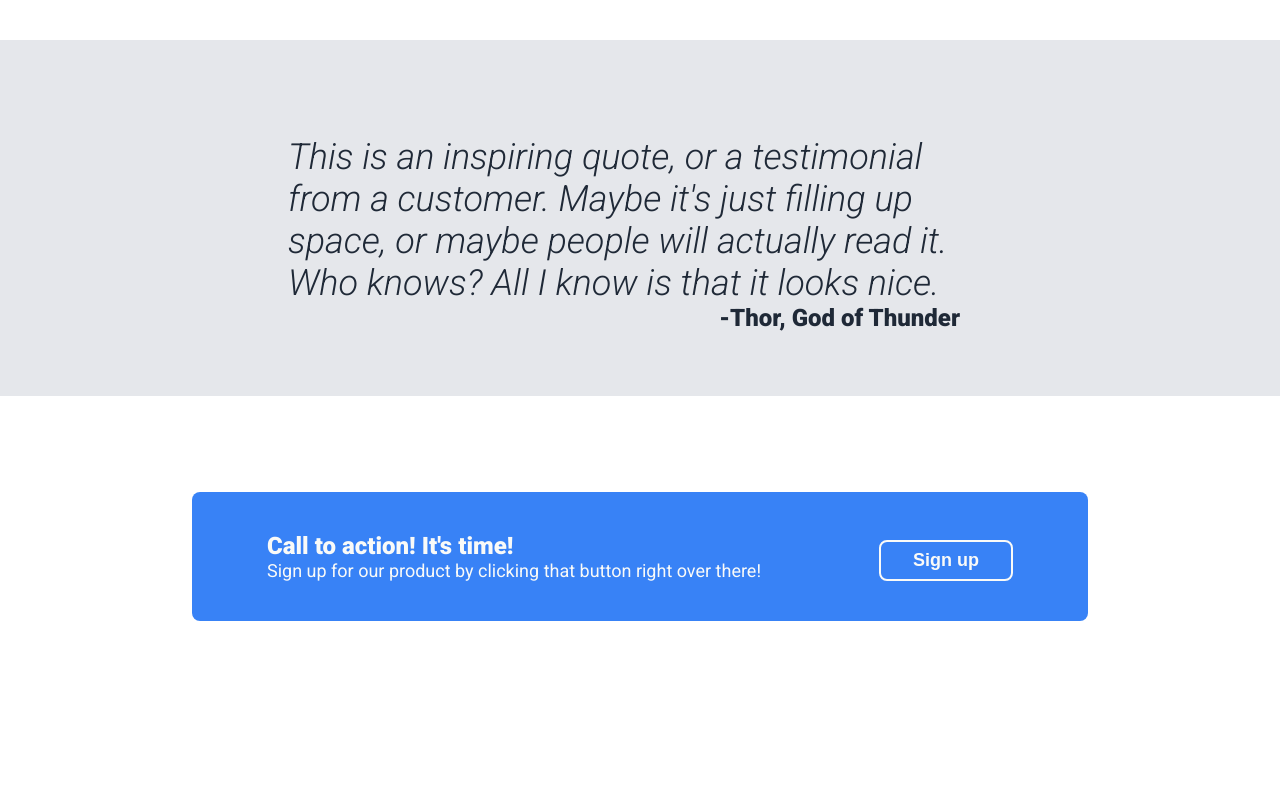
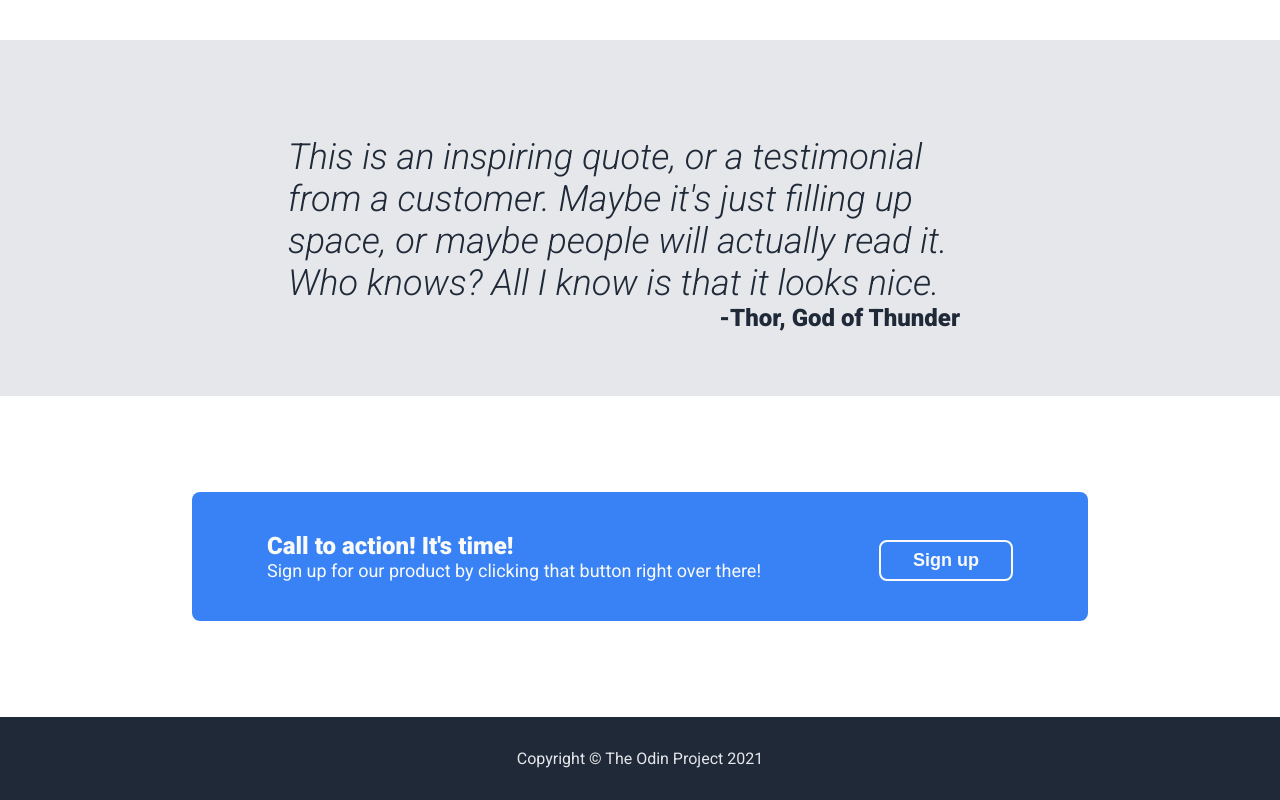
Before and after one commit to pieberrykinnie/landing-page, a plain HTML site: page index.html in a window 1280 px wide. Shown: the part 826-1626 px from the top of the page. Before the commit the page ends 1543 px from the top, so only its background shows below. Drawn offline with Linux system fonts and the light colour scheme.

Commit message:
feat: Add footer

```diff
--- a/index.html
+++ b/index.html
@@ -116,7 +116,7 @@
             </div>
 
             <div class="footer">
-
+                Copyright © The Odin Project 2021
             </div>
         </div>
     </body>
--- a/style.css
+++ b/style.css
@@ -24,7 +24,7 @@ button {
     flex-direction: column;
 }
 
-.hero {
+.hero, .footer {
     display: flex;
     justify-content: center;
     align-items: center;
@@ -190,3 +190,7 @@ button {
     font-size: 18px;
     box-sizing: content-box;
 }
+
+.footer {
+    padding: 32px 0;
+}
```
